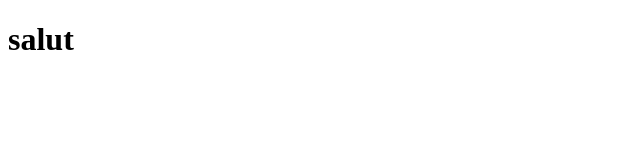
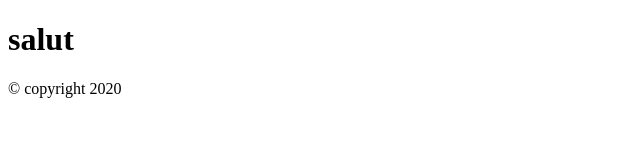
Before and after one commit to Septicolore/discover-git, a plain HTML site: page index.html in a window 1280 px wide. Shown: the whole page, without its empty margins (0-640 px from the left). Drawn offline with Linux system fonts and the light colour scheme.

Commit message:
le footer down

```diff
--- a/index.html
+++ b/index.html
@@ -7,5 +7,9 @@
 </head>
 <body>
     <h1>salut</h1>
+
+    <footer>
+        &copy; copyright 2020
+    </footer>
 </body>
 </html>
```
